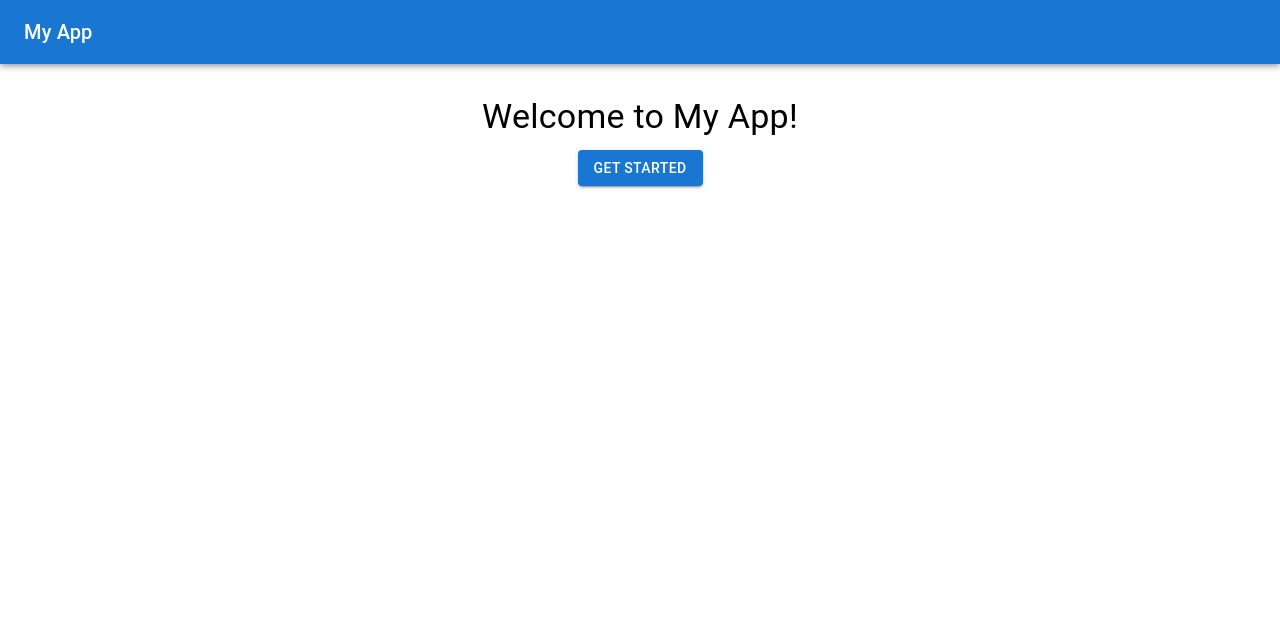
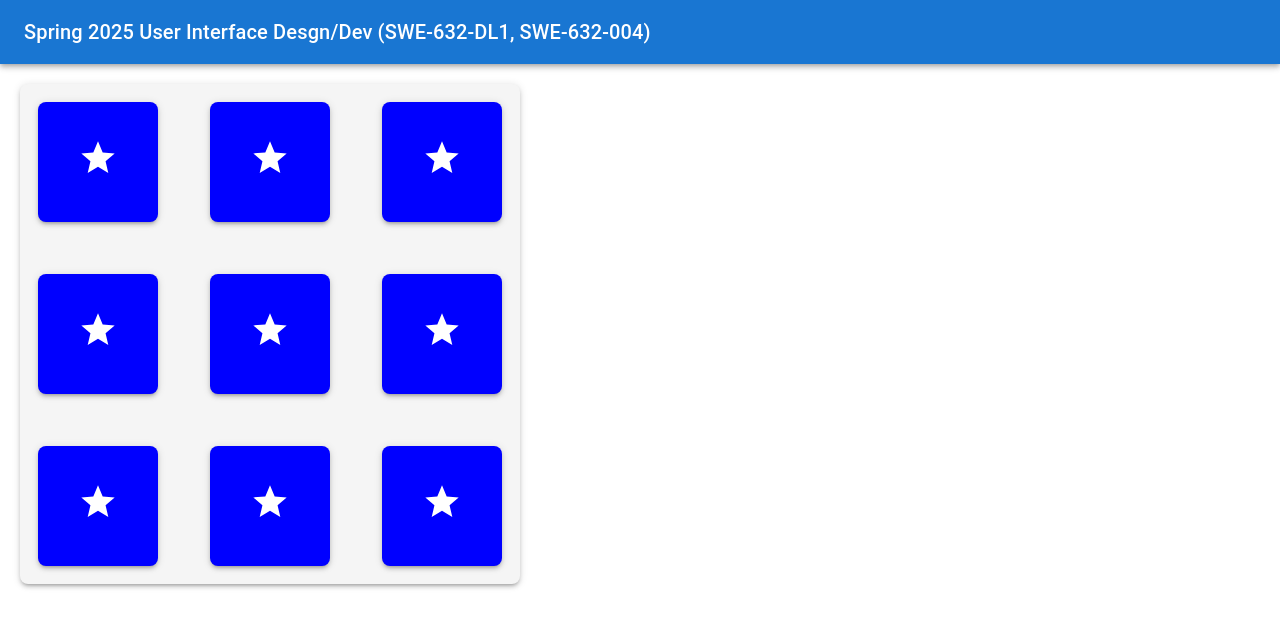
Before and after one commit to rs4spitfire/memory-card-game, a React (Create React App) app: page / in a window 1280 px wide. Shown: the top 628 px of the page. Built offline with nearby package versions, Linux system fonts and the light colour scheme.

Commit message:
GameBoard With 3x3 Cards Added

```diff
--- a/package.json
+++ b/package.json
@@ -7,6 +7,7 @@
     "@emotion/styled": "^11.14.0",
     "@mui/icons-material": "^6.4.3",
     "@mui/material": "^6.4.3",
+    "@mui/system": "^6.4.3",
     "cra-template-typescript": "1.2.0",
     "react": "^19.0.0",
     "react-dom": "^19.0.0",
--- a/src/App.tsx
+++ b/src/App.tsx
@@ -1,18 +1,12 @@
 import React from 'react';
-import Layout from './components/Layout';
+import Layout from './components/Layout/Layout';
 import { Typography, Button, Box } from '@mui/material';
+import GameBoard from './components/GameBoard/GameBoard';
 
 const App: React.FC = () => {
   return (
     <Layout>
-      <Box sx={{ textAlign: 'center' }}>
-        <Typography variant="h4" gutterBottom>
-          Welcome to My App!
-        </Typography>
-        <Button variant="contained" color="primary">
-          Get Started
-        </Button>
-      </Box>
+      <GameBoard />
     </Layout>
   );
 };
--- /dev/null
+++ b/src/components/GameBoard/GameBoard.tsx
@@ -0,0 +1,45 @@
+import React from 'react';
+import { Box } from '@mui/system'; // For the Box system
+import MemoryCard from '../MemoryCard/MemoryCard'; // Make sure to import MemoryCard
+
+
+const GameBoard: React.FC = () => {
+  const cards = [
+    'Card 1', 'Card 2', 'Card 3',
+    'Card 4', 'Card 5', 'Card 6',
+    'Card 7', 'Card 8', 'Card 9',
+  ];
+
+  return (
+    <Box
+      sx={{
+        width: '500px', // Fixed width for the game board
+        height: '500px', // Fixed height for the game board
+        display: 'grid', // Use grid layout for better control
+        gridTemplateColumns: 'repeat(3, 1fr)', // 3 equal columns
+        gridTemplateRows: 'repeat(3, 1fr)', // 3 equal rows
+        gap: 2, // Add gap between the cards
+        backgroundColor: '#f5f5f5', // Background color for the board
+        boxShadow: 3, // Adds shadow to make it stand out
+        borderRadius: 2, // Rounded corners
+        overflow: 'hidden', // Prevent overflow of cards outside the GameBoard
+      }}
+    >
+      {cards.map((card, index) => (
+        <Box
+          key={index}
+          sx={{
+            display: 'flex',
+            justifyContent: 'center',
+            alignItems: 'center',
+          }}
+        >
+          {/* MemoryCard component */}
+          <MemoryCard cardLabel={card} />
+        </Box>
+      ))}
+    </Box>
+  );
+};
+
+export default GameBoard;
--- a/src/components/Header.tsx
+++ b/src/components/Layout/Header.tsx
@@ -5,7 +5,7 @@ const Header: React.FC = () =>{
     return(
           <AppBar position="static">
           <Toolbar>
-            <Typography variant="h6">My App</Typography>
+            <Typography variant="h6">Spring 2025 User Interface Desgn/Dev (SWE-632-DL1, SWE-632-004)</Typography>
           </Toolbar>
         </AppBar>);
 };
--- a/src/components/Layout.tsx
+++ b/src/components/Layout/Layout.tsx
@@ -1,8 +1,6 @@
 import React from 'react';
-import { AppBar, Toolbar, Typography, Container, Box } from '@mui/material';
-import Header from './Header'
-
-
+import { AppBar, Toolbar, Typography, Box } from '@mui/material';
+import Header from './Header';
 
 // Declare LayoutProps to ensure TypeScript knows about children
 interface LayoutProps {
@@ -12,17 +10,15 @@ interface LayoutProps {
 const Layout: React.FC<LayoutProps> = ({ children }) => {
   return (
     <Box sx={{ display: 'flex', flexDirection: 'column', minHeight: '100vh' }}>
-        <Header></Header>
+      <Header />
 
       {/* Main content area */}
-      <Box component="main" sx={{ flexGrow: 1 }}>
-        <Container maxWidth="lg" sx={{ mt: 4 }}>
+      <Box component="main" sx={{ flexGrow: 1, display: 'flex', justifyContent: 'flex-start' }}>
+        <Box sx={{ mt: 4, width: '1000px', m: 2.5 }}> {/* 20px margin */}
           {/* Place the child components or content here */}
           {children}
-        </Container>
+        </Box>
       </Box>
-
-
     </Box>
   );
 };
--- /dev/null
+++ b/src/components/MemoryCard/MemoryCard.tsx
@@ -0,0 +1,52 @@
+import React, { useState } from 'react';
+import { Card, CardContent, Typography } from '@mui/material';
+import { Star } from '@mui/icons-material'; // MUI Star Icon
+
+interface MemoryCardProps {
+  cardLabel: string;
+}
+
+const MemoryCard: React.FC<MemoryCardProps> = ({ cardLabel }) => {
+  const [flipped, setFlipped] = useState(false); // State to track card flip
+
+  // Toggle flip when the card is clicked
+  const handleCardClick = () => {
+    setFlipped(!flipped);
+  };
+
+  return (
+    <Card
+      sx={{
+        width: 120, // Fixed width to make it square
+        height: 120, // Fixed height to make it square
+        borderRadius: 2, // Rounded corners
+        display: 'flex',
+        justifyContent: 'center',
+        alignItems: 'center',
+        boxShadow: 3, // Optional, adds shadow for better visual depth
+        color: 'white', // White text color
+        cursor: 'pointer',
+        backgroundColor: flipped ? 'white' : 'blue', // Conditional background color
+        transition: 'background-color 0.3s ease', // Smooth background color transition
+      }}
+      onClick={handleCardClick}
+    >
+      <CardContent
+        sx={{
+          display: 'flex',
+          justifyContent: 'center',
+          alignItems: 'center',
+        }}
+      >
+        {/* Front of the card (star icon) */}
+        {!flipped ? (
+          <Star sx={{ fontSize: 40 }} /> // Show Star icon on the front when not flipped
+        ) : (
+          <Typography variant="h6" align="center" color="black">{cardLabel}</Typography> // Show text on the back when flipped
+        )}
+      </CardContent>
+    </Card>
+  );
+};
+
+export default MemoryCard;
```
Also changed, not shown: src/components/Layout/Footer.tsx (renamed from src/components/Footer.tsx), 1 other file (tests, documents, lock files or other folders).
